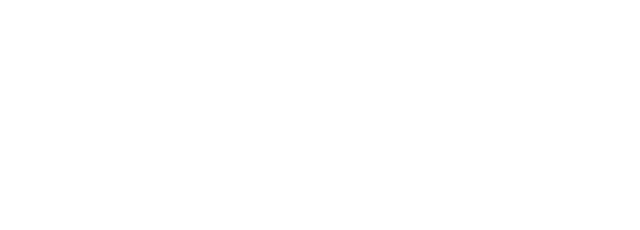
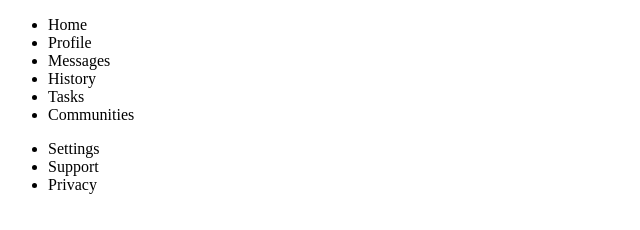
Before and after one commit to TahaDuman/admin-dashboard, a plain HTML site: page index.html in a window 1280 px wide. Shown: the whole page, without its empty margins (0-640 px from the left). Drawn offline with Linux system fonts and the light colour scheme.

Commit message:
added founding html structure

```diff
--- a/index.html
+++ b/index.html
@@ -7,6 +7,35 @@
     <link rel="stylesheet" href="style.css">
 </head>
 <body>
+    <div class="header">
+        <div class="search-bar"></div>
+        <div class="header-info"></div>
+    </div>
 
+    <div class="sidebar">
+        <div class="dashboard-logo"></div>
+        <div class="dashboard-content">
+            <ul>
+                <li>Home</li>
+                <li>Profile</li>
+                <li>Messages</li>
+                <li>History</li>
+                <li>Tasks</li>
+                <li>Communities</li>
+            </ul>
+
+            <ul>
+                <li>Settings</li>
+                <li>Support</li>
+                <li>Privacy</li>
+            </ul>
+        </div>
+    </div>
+
+    <div class="main">
+        <div class="your-projects"></div>
+        <div class="announcements"></div>
+        <div class="trending"></div>
+    </div>
 </body>
 </html>
```
